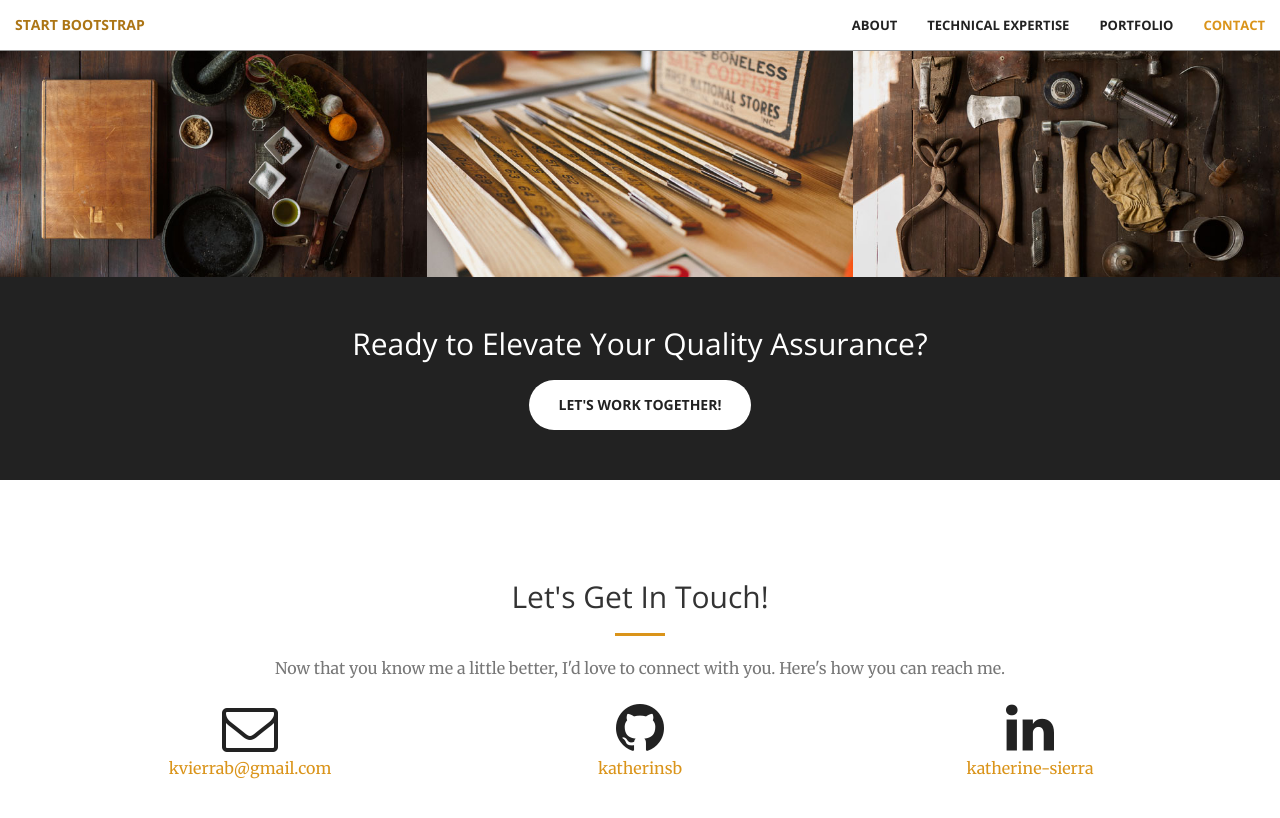
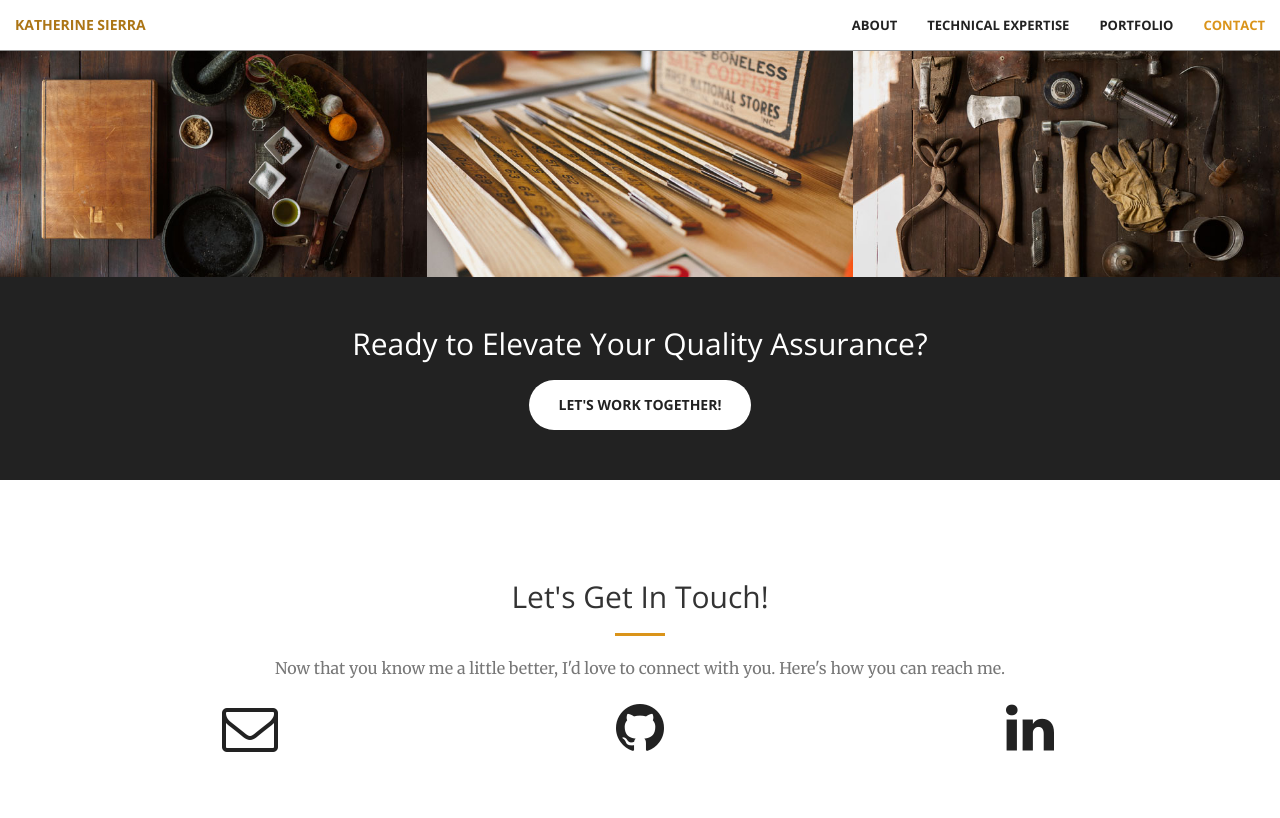
Before and after one commit to katherinsb/KatherineSierra, a Jekyll site: the page built from index.html, in a window 1280 px wide and 900 px high, scrolled down 1973 px. Shown: the top 818 px of the window. Built offline with Jekyll 4.4.1, drawn with Linux system fonts in a browser that asks for light colours.

Commit message:
✅ Update index

```diff
--- a/_includes/contact.html
+++ b/_includes/contact.html
@@ -10,21 +10,18 @@
         </div>
         <div class="row">
             <div class="col-lg-4 text-center">
-                <a href="mailto:kvierrab@gmail.com">
+                <a href="mailto:kvierrab@gmail.com" class="contact-icon">
                     <i class="fa fa-envelope-o fa-3x wow bounceIn" data-wow-delay=".1s"></i>
-                    <p>kvierrab@gmail.com</p>
                 </a>
             </div>
             <div class="col-lg-4 text-center">
-                <a href="https://github.com/katherinsb">
+                <a href="https://github.com/katherinsb" class="contact-icon">
                     <i class="fa fa-github fa-3x wow bounceIn" data-wow-delay=".1s"></i>
-                    <p>katherinsb</p>
                 </a>
             </div>
             <div class="col-lg-4 text-center">
-                <a href="https://www.linkedin.com/in/katherine-sierra/">
+                <a href="https://www.linkedin.com/in/katherine-sierra/" class="contact-icon">
                     <i class="fa fa-linkedin fa-3x wow bounceIn" data-wow-delay=".1s"></i>
-                    <p>katherine-sierra</p>
                 </a>
             </div>
         </div>
--- a/_includes/head.html
+++ b/_includes/head.html
@@ -6,7 +6,7 @@
     <meta name="description" content="">
     <meta name="author" content="">
 
-    <title>Creative - Start Bootstrap Theme</title>
+    <title>Portfolio - Katherine Sierra</title>
 
     <!-- Bootstrap Core CSS -->
     <link rel="stylesheet" href="css/bootstrap.min.css" type="text/css">
--- a/_includes/nav.html
+++ b/_includes/nav.html
@@ -8,7 +8,7 @@
                 <span class="icon-bar"></span>
                 <span class="icon-bar"></span>
             </button>
-            <a class="navbar-brand page-scroll" href="#page-top">Start Bootstrap</a>
+            <a class="navbar-brand page-scroll" href="#page-top">Katherine Sierra</a>
         </div>
 
         <!-- Collect the nav links, forms, and other content for toggling -->
```
Also changed, not shown: 2 other files.
